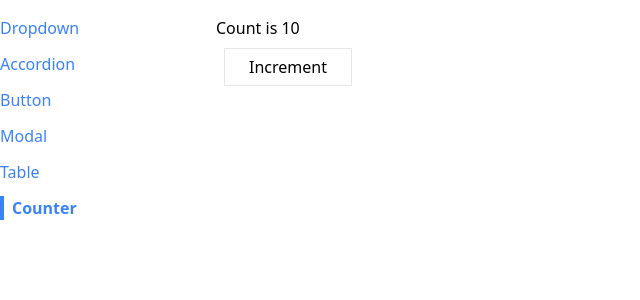
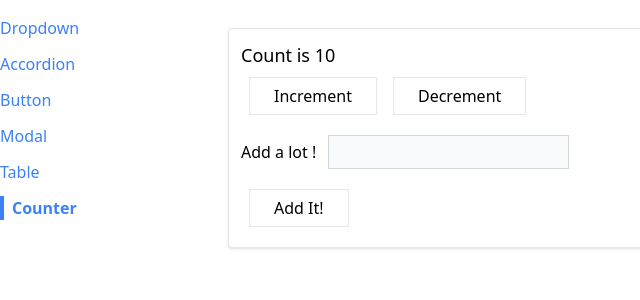
Before and after one commit to jayanshukikani-1412/Nav-Comps-App, a React (Create React App) app: page /counter in a window 1280 px wide. Shown: the top 300 px of the page, without its empty margins (0-640 px from the left). Built offline with nearby package versions, Linux system fonts and the light colour scheme.

Commit message:
useReducer is implemented in counterPage

```diff
--- a/public/index.html
+++ b/public/index.html
@@ -24,7 +24,7 @@
       work correctly both with client-side routing and a non-root public URL.
       Learn how to configure a non-root public URL by running `npm run build`.
     -->
-    <title>React App</title>
+    <title>Navigation Component React App</title>
   </head>
   <body>
     <noscript>You need to enable JavaScript to run this app.</noscript>
--- a/src/Page/CounterPage.js
+++ b/src/Page/CounterPage.js
@@ -1,14 +1,102 @@
 import Button from '../Component/Button'
-import useCounter from '../Hook/useCounter';
+import Panel from '../Component/Panel';
+// import { useState } from 'react'
+import { useReducer } from 'react';
+// import useCounter from '../Hook/useCounter';
+
+const INCREMENT_COUNT = 'increment count';
+const DECREMENT_COUNT = 'decrement count';
+const INPUT_CHANGE_VALUE_TO_ADD = 'input change value to add';
+const VALUE_ADD_INTO_COUNT = 'value add into count';
+
+const reducer = (state, action) => {
+    console.log(action)
+    switch (action.type) {
+        case INCREMENT_COUNT:
+            return {
+                ...state,
+                count: state.count + 1
+            };
+        case DECREMENT_COUNT:
+            return {
+                ...state,
+                count: state.count - 1
+            };
+        case INPUT_CHANGE_VALUE_TO_ADD:
+            return {
+                ...state,
+                valueToAdd: action.payload
+            };
+        case VALUE_ADD_INTO_COUNT:
+            return {
+                ...state,
+                count: state.count + state.valueToAdd,
+                valueToAdd:0
+            }
+        default:
+            return state;
+            // throw new Error('UNEXPECTED ACTION TYPE : ' + action.type)
+    }
+}
 
 const CounterPage = ({ initialCount }) => {
-    const {count, increment} = useCounter(initialCount);
+    // const {count, increment} = useCounter(initialCount);
+    // const [count, setCount] = useState(initialCount);
+    // const [valueToAdd, setValueToAdd] = useState(0);
+
+    const [state, dispatch] = useReducer(reducer, {
+        count: initialCount,
+        valueToAdd: 0
+    })
+
+    console.log(state)
+
+    const increment = () => {
+        // setCount(count + 1);
+        dispatch({
+            type: INCREMENT_COUNT
+        })
+    }
+
+    const decrement = () => {
+        // setCount(count - 1);
+        dispatch({
+            type: DECREMENT_COUNT
+        })
+    }
+
+    const handleChange = (event) => {
+        const value = parseInt(event.target.value) || 0;
+        // setValueToAdd(value)
+        dispatch({
+            type: INPUT_CHANGE_VALUE_TO_ADD,
+            payload: value
+        })
+    }
+
+    const handleSubmit = (event) => {
+        event.preventDefault();
+        // setCount(count + valueToAdd)
+        // setValueToAdd(0)
+        dispatch({
+            type: VALUE_ADD_INTO_COUNT
+        })
+    }
 
     return (
-        <div>
-            <h1>Count is {count}</h1>
-            <Button onClick={increment}>Increment</Button>
-        </div>
+        <Panel className="m-3">
+            <h1 className='text-lg'>Count is {state.count}</h1>
+            <div className='flex flex-row'>
+                <Button onClick={increment}>Increment</Button>
+                <Button onClick={decrement}>Decrement</Button>
+            </div>
+
+            <form onSubmit={handleSubmit}>
+                <label htmlFor="">Add a lot !</label>
+                <input type="number" value={state.valueToAdd || ""} onChange={handleChange} className='p-1 m-3 bg-gray-50 border border-gray-300' name="" id="" />
+                <Button>Add It!</Button>
+            </form>
+        </Panel>
     )
 }
 
```
